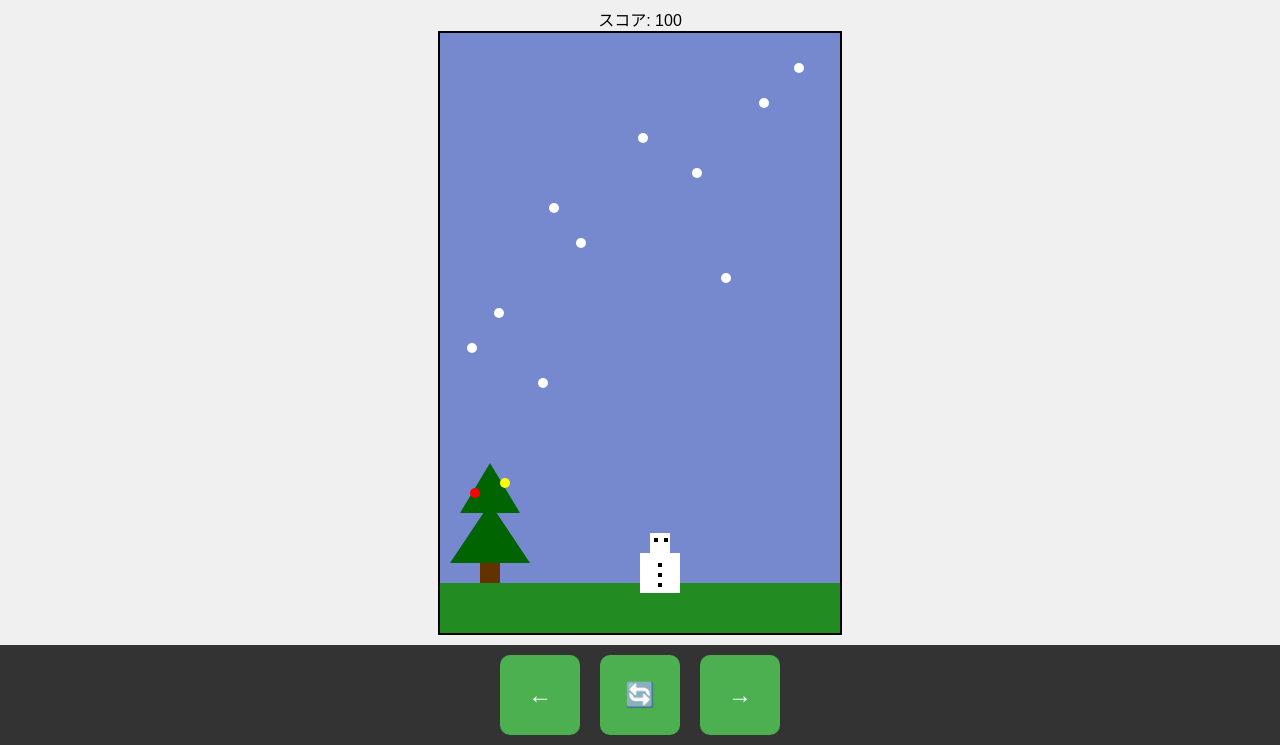
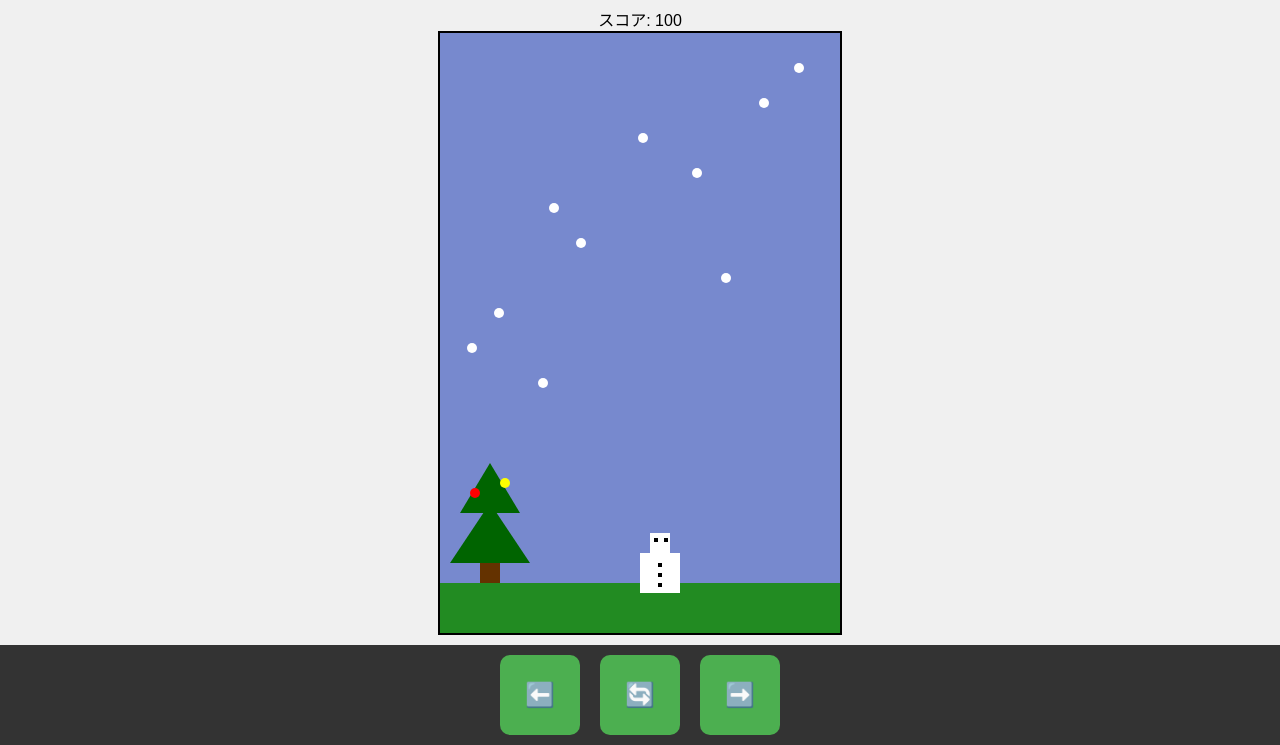
Before and after one commit to haruto5100/snowygame, a plain HTML site: page index.html in a window 1280 px wide. Shown: the part 113-858 px from the top of the page. Drawn offline with Linux system fonts and the light colour scheme.

Commit message:
Update index.html

```diff
--- a/index.html
+++ b/index.html
@@ -36,9 +36,9 @@
   <canvas id="canvas"></canvas>
   <script src="snowy.js"></script>
   <div id="controls">
-    <button id="leftBtn">←</button>
+    <button id="leftBtn">⬅️</button>
     <button id="restartBtn">🔄</button>
-    <button id="rightBtn">→</button>
+    <button id="rightBtn">➡️</button>
 
 </div>
 </body>
```
